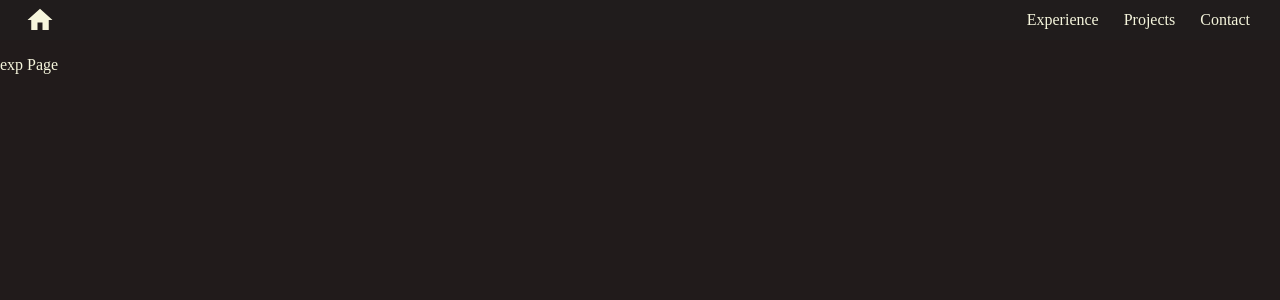
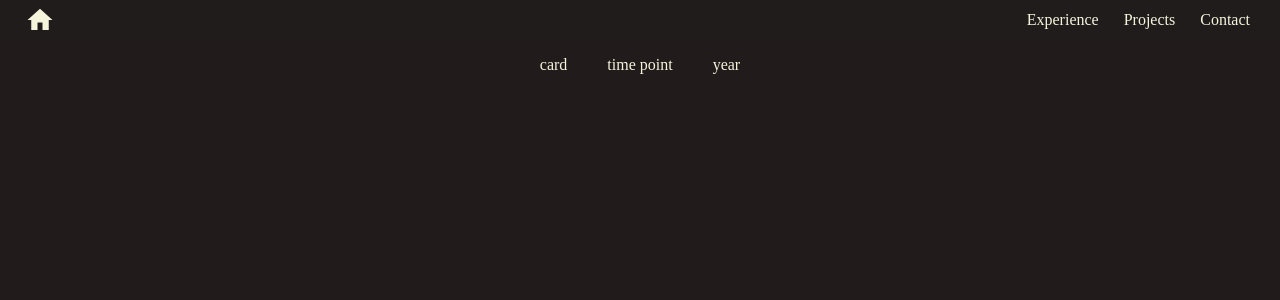
Before and after one commit to sasagiii/ReactDisplayApp, a React (Vite) app: page /ReactDisplayApp/Experience in a window 1280 px wide. Shown: the top 300 px of the page. Built offline with nearby package versions, Linux system fonts and the light colour scheme.

Commit message:
some changes for home page display.

```diff
--- /dev/null
+++ b/src/components/TimePointExp/CardBox.jsx
@@ -0,0 +1,3 @@
+export default function CardBox() {
+  return <div> card</div>;
+}
--- /dev/null
+++ b/src/components/TimePointExp/TimeLine.jsx
@@ -0,0 +1,3 @@
+export default function TimeLine() {
+  return <div> time point</div>;
+}
--- /dev/null
+++ b/src/components/TimePointExp/TimePointExp.jsx
@@ -0,0 +1,21 @@
+import CardBox from "./CardBox";
+import TimeLine from "./TimeLine";
+
+export default function TimePointExp() {
+  return (
+    <div
+      style={{
+        display: "flex",
+        gap: "40px",
+        margin: "0 auto",
+        width: "100%",
+        alignItems: "center",
+        justifyContent: "center",
+      }}
+    >
+      <CardBox />
+      <TimeLine />
+      year
+    </div>
+  );
+}
--- a/src/contexts/AppProvider.jsx
+++ b/src/contexts/AppProvider.jsx
@@ -4,6 +4,7 @@ const AppContext = createContext();
 
 function AppProvider({ children }) {
   const [myInfo, setMyInfo] = useState(null);
+  const [MyExpLst, setMyExpLst] = useState(null);
   const [loading, setLoading] = useState(true);
 
   useEffect(() => {
--- a/src/pages/ExperiencePage.jsx
+++ b/src/pages/ExperiencePage.jsx
@@ -1,9 +1,10 @@
 import NavBar from "../components/NavBar/NavBar";
+import TimePointExp from "../components/TimePointExp/TimePointExp";
 export default function ExperiencePage() {
   return (
     <div>
       <NavBar />
-      exp Page
+      <TimePointExp />
     </div>
   );
 }
--- a/src/pages/HomePage.jsx
+++ b/src/pages/HomePage.jsx
@@ -12,7 +12,7 @@ export default function HomePage() {
       <NavBar />
 
       <div className={Styles.Container}>
-        <img src="../public/ToulouseCity.jpg" height="500" width="600" />
+        <img className={Styles.ImageSize} src="./ToulouseCity.jpg" />
 
         {loading ? (
           "Loading..."
--- a/src/pages/HomePage.module.css
+++ b/src/pages/HomePage.module.css
@@ -1,5 +1,10 @@
 .MainPage {
   margin-bottom: 0px;
+}
+
+.ImageSize {
+  height: 500px;
+  width: 600px;
 }
 
 .Container {
@@ -9,6 +14,22 @@
   margin: 0 20% 25px 20%;
   gap: 35px;
   text-align: justify;
+}
+
+@media (max-width: 1500px) {
+  .Container {
+    display: flex;
+    justify-content: space-between;
+    align-items: center;
+    margin: 0 2rem 25px 2rem;
+    gap: 35px;
+    text-align: justify;
+  }
+
+  .ImageSize {
+    height: 15rem;
+    width: 15rem;
+  }
 }
 
 .Name {
@@ -27,6 +48,7 @@
   align-items: center;
   display: table;
   margin: 0 auto;
+  justify-content: center;
 }
 
 button {
```
